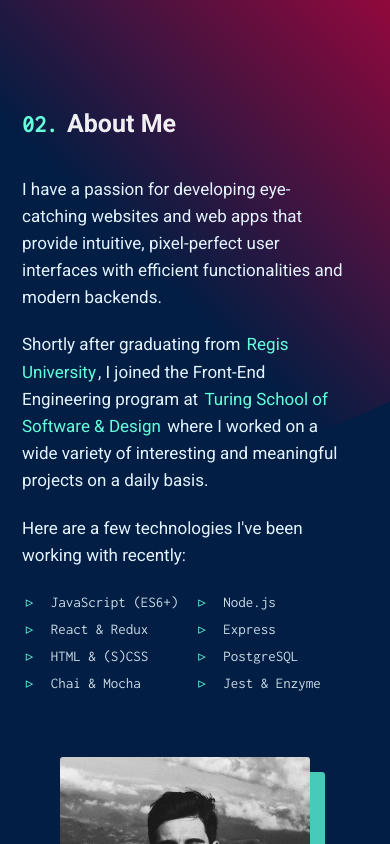
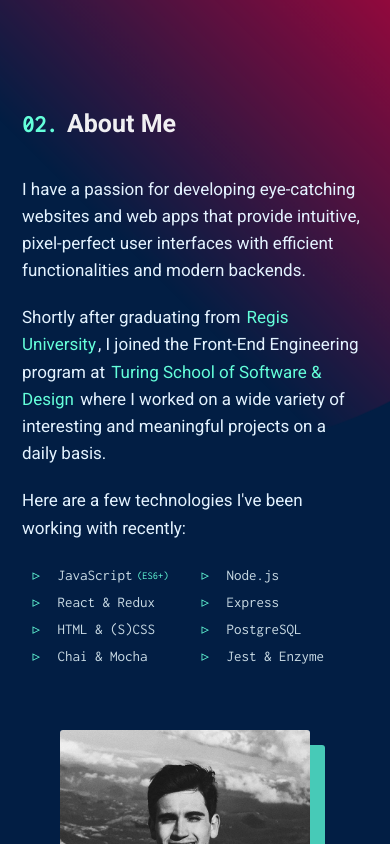
Before and after one commit to royamoussapour/portfolio, a React (Create React App) app: page / in a window 390 px wide. Shown: the part 960-1804 px from the top of the page. Built offline with nearby package versions, Linux system fonts and the light colour scheme.

Commit message:
Polish details, paddings, colors for mobile devices

```diff
--- a/src/components/AboutMe/AboutMe.js
+++ b/src/components/AboutMe/AboutMe.js
@@ -39,7 +39,7 @@ const AboutMe = () => {
 					<section className='skills'>
 						<ul>
 							<li>
-								<span>▹</span> JavaScript (ES6+)
+								<span>▹</span> JavaScript <span className='es6'>(ES6+)</span>
 							</li>
 							<li>
 								<span>▹</span> React & Redux
--- a/src/components/AboutMe/AboutMe.scss
+++ b/src/components/AboutMe/AboutMe.scss
@@ -23,6 +23,13 @@
 			color: #64ffda;
 			margin-right: -3px;
 		}
+	}
+
+	.es6 {
+		font-size: 70%;
+		position: relative;
+		bottom: 1px;
+		right: 3px;
 	}
 
 	.about-box {
@@ -154,7 +161,7 @@
 		}
 
 		.about-description {
-			padding-right: 13px;
+			padding-right: 3px;
 		}
 	}
 }
--- a/src/components/Contact/Contact.scss
+++ b/src/components/Contact/Contact.scss
@@ -90,6 +90,32 @@
 		h2 {
 			font-size: 40px;
 		}
+
+		a {
+			background-color: #0b1429;
+			position: relative;
+			width: 50px;
+			height: 50px;
+			display: flex;
+			justify-content: center;
+			align-items: center;
+			border-radius: 100%;
+			transition: 0.25s;
+			box-shadow: 0 0 15px #ff3e5425;
+
+			&:hover {
+				background: #64ffda;
+				box-shadow: 0 0 15px rgba(0, 56, 139, 0.192);
+
+				.st0 {
+					fill: #0b1429;
+				}
+			}
+		}
+		.st0 {
+			fill: #64ffda;
+			transition: 0.25s;
+		}
 	}
 }
 
--- a/src/components/NavigationBar/NavigationBar.scss
+++ b/src/components/NavigationBar/NavigationBar.scss
@@ -36,7 +36,7 @@
 }
 
 .nav-wrapper-mobile {
-	width: 100vw;
+	width: 101vw;
 	height: 70px;
 	position: fixed;
 	top: -100px;
@@ -47,12 +47,13 @@
 }
 
 .blur-hide {
-	width: 100vw;
-	height: 100vh;
+	width: 105vw;
+	height: 105vh;
 	position: fixed;
 	left: 0;
 	top: 0;
 	backdrop-filter: blur(0px) brightness(100%);
+	backface-visibility: hidden;
 	z-index: -2;
 	transition: 0.3s ease-in-out;
 }
@@ -163,7 +164,6 @@
 		box-shadow: -10px 0px 15px rgba(0, 0, 0, 0.199);
 		width: 100%;
 		background: none;
-		height: 73px;
 		position: fixed;
 		left: 110vw;
 		top: 0;
@@ -209,16 +209,13 @@
 
 	.hamburger-menu {
 		visibility: visible;
+		-webkit-tap-highlight-color: transparent;
 		z-index: 11;
 	}
 
 	.blur-show {
-		width: 100vw;
-		height: 100vh;
-		position: fixed;
-		left: 0;
-		top: 0;
 		backdrop-filter: blur(6px) brightness(90%);
+		backface-visibility: hidden;
 		z-index: 3;
 		transition: 0.3s ease-in-out;
 	}
--- a/src/index.scss
+++ b/src/index.scss
@@ -13,6 +13,14 @@ body {
 	box-sizing: border-box;
 	padding: 0;
 	margin: 0;
+}
+
+input,
+textarea,
+button,
+select,
+a {
+	-webkit-tap-highlight-color: transparent;
 }
 
 @media only screen and (max-width: 1050px) {
```
